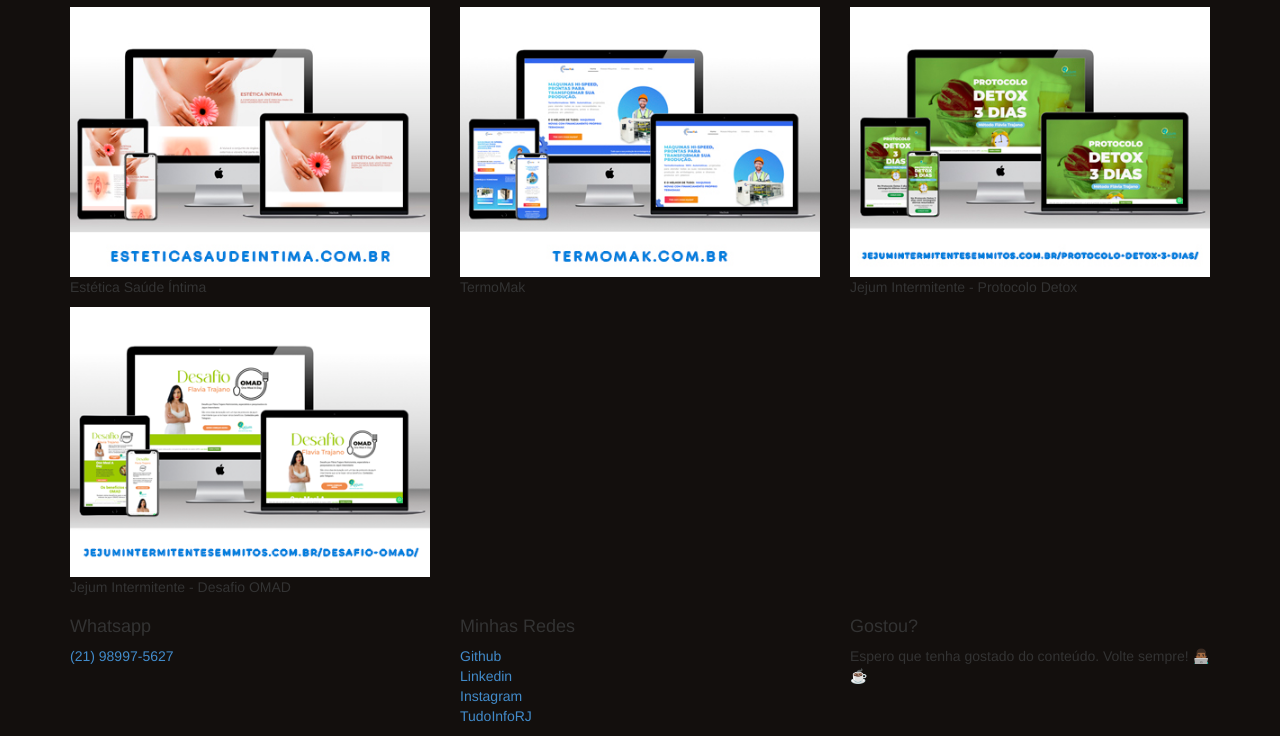
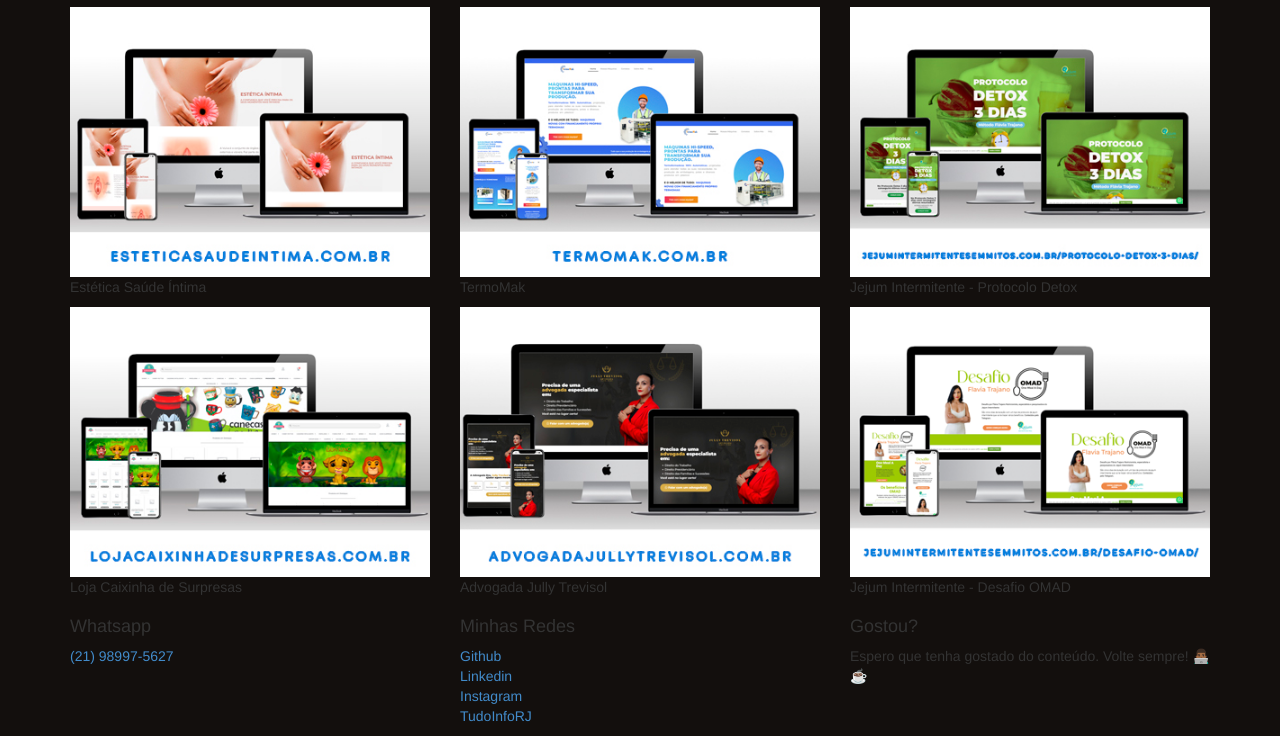
Before and after one commit to profhdeivisson/profhdeivisson.github.io, a plain HTML site: page index.html in a window 1280 px wide. Shown: the part 3450-4186 px from the top of the page. Drawn offline with nearby package versions, Linux system fonts and the light colour scheme; files that its build step writes are made by us from their sources.

Commit message:
Adição dos projetos loja caixinha de surpresas e Advogada jully

```diff
--- a/index.html
+++ b/index.html
@@ -261,6 +261,16 @@
     </div>
     <div class="row mt centered">
       <div class="col-lg-4">
+        <a class="zoom blue" href="https://lojacaixinhadesurpresas.com.br" target="_blank"><img class="img-responsive"
+            src="assets/img/portfolio/tudoinforj/lojacaixinhadesurpresas.jpg" alt="" /></a>
+        <p>Loja Caixinha de Surpresas</p>
+      </div>
+      <div class="col-lg-4">
+        <a class="zoom blue" href="https://advogadajullytrevisol.com.br" target="_blank"><img class="img-responsive"
+            src="assets/img/portfolio/tudoinforj/advogadajully.jpg" alt="" /></a>
+        <p>Advogada Jully Trevisol</p>
+      </div>
+      <div class="col-lg-4">
         <a class="zoom blue" href="https://jejumintermitentesemmitos.com.br/desafio-omad" target="_blank"><img class="img-responsive"
             src="assets/img/portfolio/tudoinforj/jejumintermitente-desafio-omad.png" alt="" /></a>
         <p>Jejum Intermitente - Desafio OMAD</p>
```
